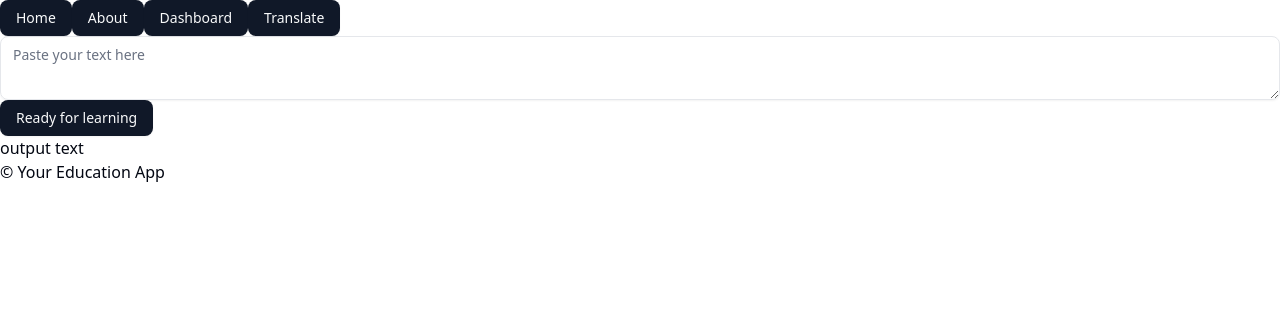
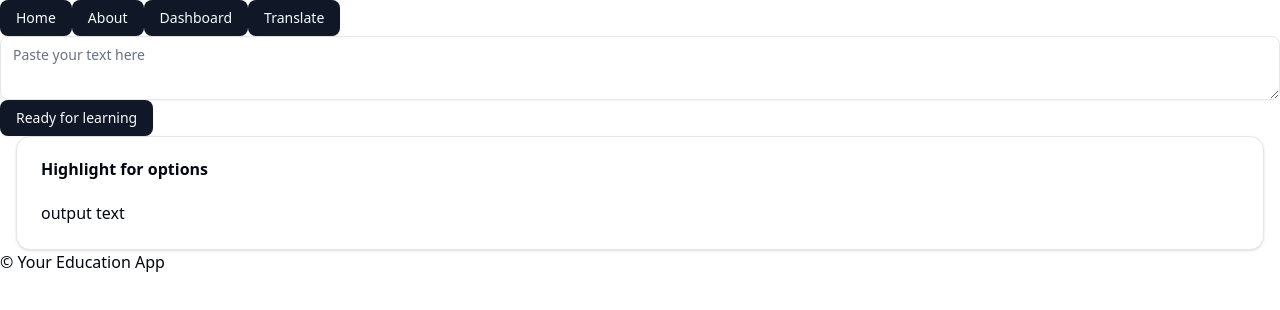
Before and after one commit to smithwithatypo/achilles-frontend, a React (Vite) app: page /translate in a window 1280 px wide. Shown: the top 310 px of the page. Built offline with nearby package versions, Linux system fonts and the light colour scheme.

Commit message:
add card to outputText

```diff
--- /dev/null
+++ b/src/components/ui/card.tsx
@@ -0,0 +1,68 @@
+import * as React from "react"
+
+import { cn } from "@/lib/utils"
+
+function Card({ className, ...props }: React.ComponentProps<"div">) {
+  return (
+    <div
+      data-slot="card"
+      className={cn(
+        "bg-card text-card-foreground flex flex-col gap-6 rounded-xl border py-6 shadow-sm",
+        className
+      )}
+      {...props}
+    />
+  )
+}
+
+function CardHeader({ className, ...props }: React.ComponentProps<"div">) {
+  return (
+    <div
+      data-slot="card-header"
+      className={cn("flex flex-col gap-1.5 px-6", className)}
+      {...props}
+    />
+  )
+}
+
+function CardTitle({ className, ...props }: React.ComponentProps<"div">) {
+  return (
+    <div
+      data-slot="card-title"
+      className={cn("leading-none font-semibold", className)}
+      {...props}
+    />
+  )
+}
+
+function CardDescription({ className, ...props }: React.ComponentProps<"div">) {
+  return (
+    <div
+      data-slot="card-description"
+      className={cn("text-muted-foreground text-sm", className)}
+      {...props}
+    />
+  )
+}
+
+function CardContent({ className, ...props }: React.ComponentProps<"div">) {
+  return (
+    <div
+      data-slot="card-content"
+      className={cn("px-6", className)}
+      {...props}
+    />
+  )
+}
+
+function CardFooter({ className, ...props }: React.ComponentProps<"div">) {
+  return (
+    <div
+      data-slot="card-footer"
+      className={cn("flex items-center px-6", className)}
+      {...props}
+    />
+  )
+}
+
+export { Card, CardHeader, CardFooter, CardTitle, CardDescription, CardContent }
--- a/src/pages/Translate.tsx
+++ b/src/pages/Translate.tsx
@@ -1,6 +1,12 @@
 import React, { useState, useRef, useEffect } from 'react';
 import { Textarea } from "@/components/ui/textarea"
 import { Button } from "@/components/ui/button"
+import {
+    Card,
+    CardContent,
+    CardHeader,
+    CardTitle,
+  } from "@/components/ui/card"
 
 const Translate: React.FC = () => {
     const [inputText, setInputText] = useState<string>("");
@@ -48,8 +54,23 @@ const Translate: React.FC = () => {
     }, []);
 
     const handleMenuAction = (action: string) => {
-        console.log(`Action '${action}' performed on: "${selectedText}"`);
-        // Implement your actions here
+        switch (action) {
+            case "reverso":
+                window.open(`https://context.reverso.net/translation/french-english/${encodeURIComponent(selectedText)}`, '_blank');
+                break;
+            case "conjugeur":
+                window.open(`https://www.conjugation-fr.com/conjugate.php?verb=${encodeURIComponent(selectedText)}`, '_blank');
+                break;
+            case "google_translate":
+                window.open(`https://translate.google.com/?sl=fr&tl=en&text=${encodeURIComponent(selectedText)}`, '_blank');
+                break;
+            case "ai_translate":
+                window.open(`https://chat.openai.com/?prompt=${encodeURIComponent(`Translate this French text to English: "${selectedText}"`)}`, '_blank');
+                break;
+            default:
+                console.log(`Action '${action}' performed on: "${selectedText}"`);
+                break;
+        }
         setMenuPosition(null);
     };
 
@@ -65,10 +86,17 @@ const Translate: React.FC = () => {
             <Button onClick={handleButtonClick}>Ready for learning</Button>
         </div>
         <div
-            className="outputText"
+            className="outputText container px-4"
             ref={outputRef}
         >
-            {outputText}
+            <Card>
+                <CardHeader>
+                    <CardTitle> Highlight for options </CardTitle>
+                </CardHeader>
+                <CardContent>
+                    {outputText}
+                </CardContent>
+            </Card>
         </div>
 
         {menuPosition && selectedText && (
@@ -78,7 +106,7 @@ const Translate: React.FC = () => {
                     position: 'absolute',
                     left: `${menuPosition.x}px`,
                     top: `${menuPosition.y}px`,
-                    transform: 'translate(-50%, -100%)',
+                    transform: 'translate(0%, -100%)',
                     background: 'white',
                     padding: '5px',
                     borderRadius: '4px',
@@ -88,7 +116,7 @@ const Translate: React.FC = () => {
                     gap: '5px'
                 }}
             >
-                <Button size="sm" onClick={() => handleMenuAction('save')}>Save</Button>
+                <Button size="sm" onClick={() => handleMenuAction('reverso')}>Rev</Button>
                 <Button size="sm" variant="outline" onClick={() => handleMenuAction('highlight')}>Highlight</Button>
                 <Button size="sm" variant="destructive" onClick={() => setMenuPosition(null)}>✕</Button>
             </div>
```
